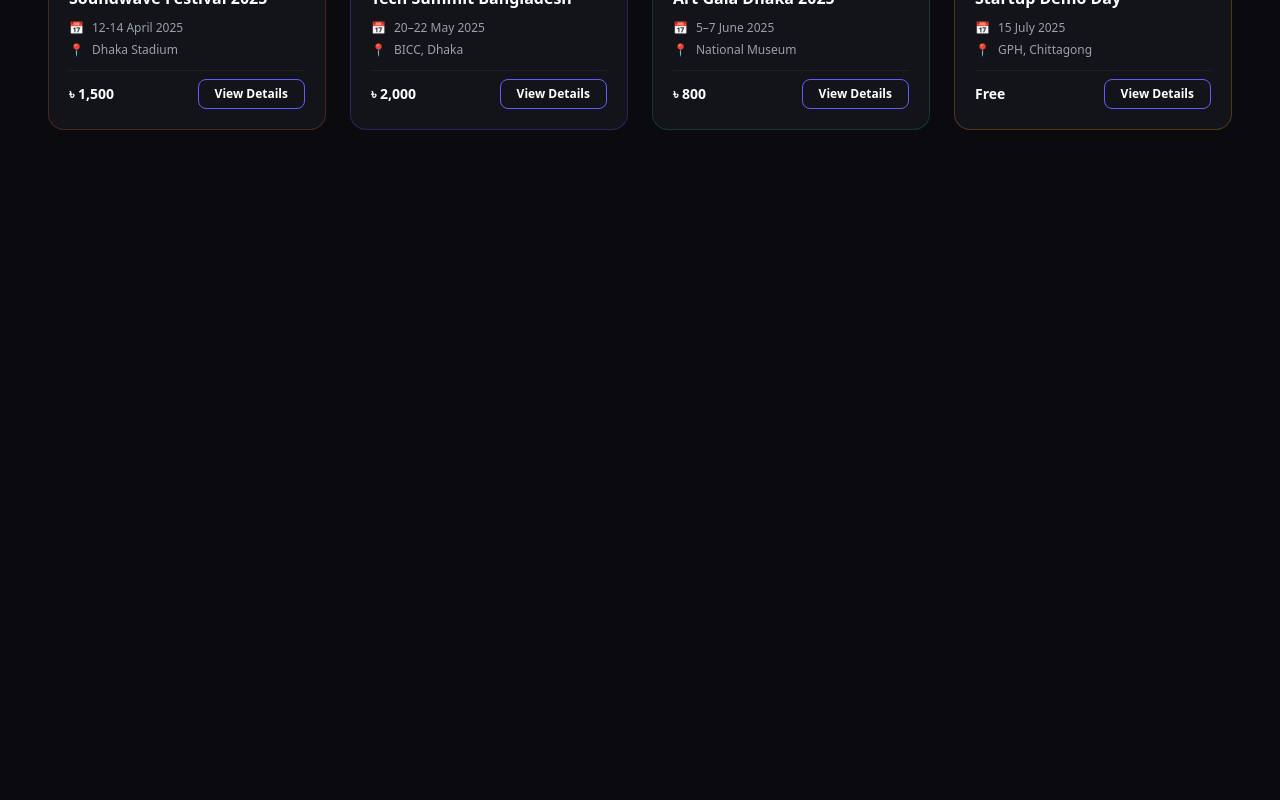
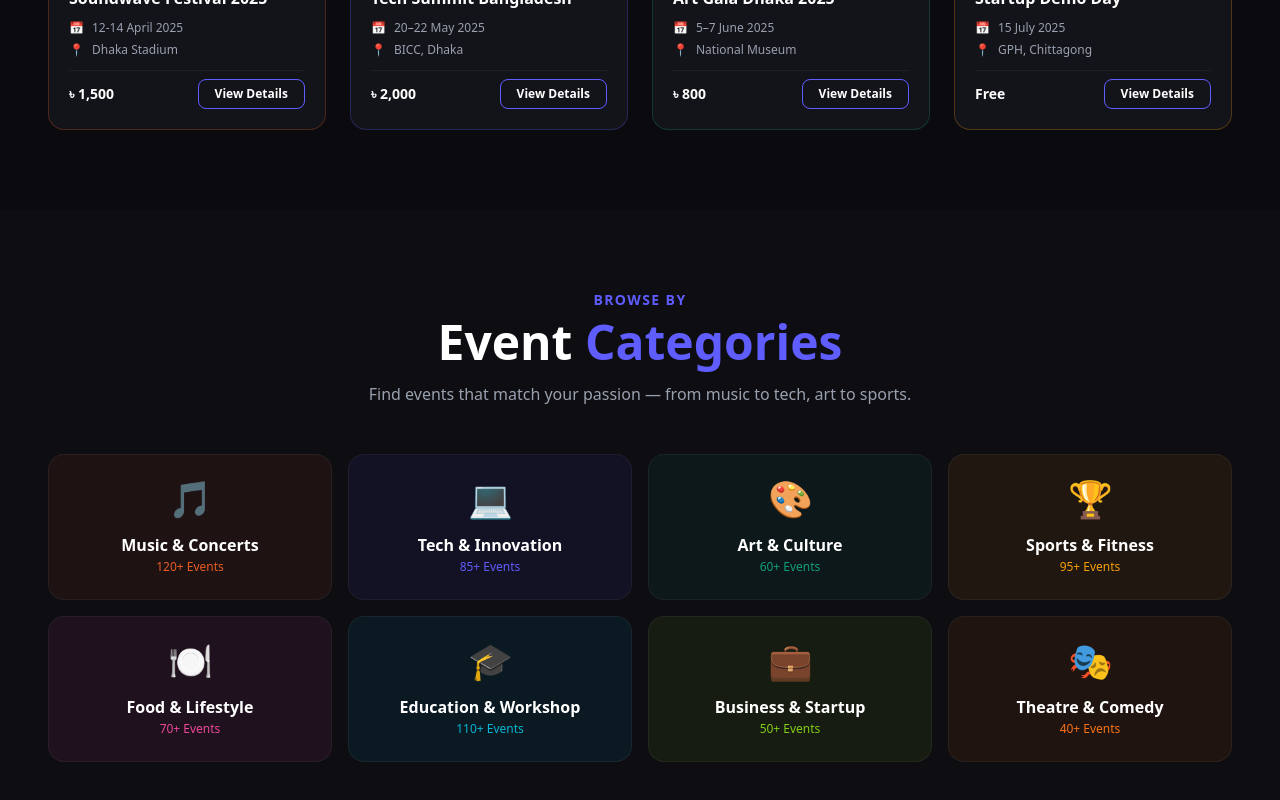
Before and after one commit to SADMAN-SADID-052/EventSphere, a Next.js app: page / in a window 1280 px wide. Shown: the part 1084-1884 px from the top of the page. Before the commit the page ends 1294 px from the top, so only its background shows below. Built offline with nearby package versions, Linux system fonts and the light colour scheme.

Commit message:
Add Categories component featuring event category cards with icons, accent colors, and interactive hover states

```diff
--- a/src/app/page.tsx
+++ b/src/app/page.tsx
@@ -1,3 +1,5 @@
+
+import Categories from "@/components/Categories";
 import FeaturedEvents from "@/components/FeaturedEvents";
 import HeroSection from "@/components/HeroSection";
 
@@ -6,6 +8,7 @@ export default function Home() {
     <main>
      <HeroSection></HeroSection>
      <FeaturedEvents></FeaturedEvents>
+     <Categories></Categories>
 
     </main>
   );
--- /dev/null
+++ b/src/components/Categories.tsx
@@ -0,0 +1,110 @@
+"use client";
+import Link from "next/link";
+
+const categories = [
+  {
+    icon: "🎵",
+    title: "Music & Concerts",
+    count: "120+ Events",
+    accent: "#E85D24",
+    bg: "#E85D2415",
+  },
+  {
+    icon: "💻",
+    title: "Tech & Innovation",
+    count: "85+ Events",
+    accent: "#605DFF",
+    bg: "#605DFF15",
+  },
+  {
+    icon: "🎨",
+    title: "Art & Culture",
+    count: "60+ Events",
+    accent: "#0F9F7B",
+    bg: "#0F9F7B15",
+  },
+  {
+    icon: "🏆",
+    title: "Sports & Fitness",
+    count: "95+ Events",
+    accent: "#F59E0B",
+    bg: "#F59E0B15",
+  },
+  {
+    icon: "🍽️",
+    title: "Food & Lifestyle",
+    count: "70+ Events",
+    accent: "#EC4899",
+    bg: "#EC489915",
+  },
+  {
+    icon: "🎓",
+    title: "Education & Workshop",
+    count: "110+ Events",
+    accent: "#06B6D4",
+    bg: "#06B6D415",
+  },
+  {
+    icon: "💼",
+    title: "Business & Startup",
+    count: "50+ Events",
+    accent: "#84CC16",
+    bg: "#84CC1615",
+  },
+  {
+    icon: "🎭",
+    title: "Theatre & Comedy",
+    count: "40+ Events",
+    accent: "#F97316",
+    bg: "#F9731615",
+  },
+];
+
+export default function Categories() {
+  return (
+    <section className="bg-[#0d0d12] py-20 px-6 sm:px-12">
+      <div className="max-w-[1290px] mx-auto">
+        {/* Header */}
+        <div className="text-center mb-12">
+          <p className="text-[#605DFF] font-semibold text-sm tracking-widest uppercase mb-2">
+            Browse By
+          </p>
+          <h2 className="text-4xl sm:text-5xl font-black text-white">
+            Event <span className="text-[#605DFF]">Categories</span>
+          </h2>
+          <p className="text-gray-400 mt-4 text-base max-w-xl mx-auto">
+            Find events that match your passion — from music to tech, art to sports.
+          </p>
+        </div>
+
+        {/* Grid */}
+        <div className="grid grid-cols-2 sm:grid-cols-3 lg:grid-cols-4 gap-4">
+          {categories.map((cat, i) => (
+            <Link
+              key={i}
+              href="/events"
+              className="group flex flex-col items-center text-center p-6 rounded-2xl border border-white/5 transition-all duration-300 hover:-translate-y-1"
+              style={{ background: cat.bg }}
+              onMouseEnter={(e) => {
+                (e.currentTarget as HTMLAnchorElement).style.borderColor = cat.accent;
+              }}
+              onMouseLeave={(e) => {
+                (e.currentTarget as HTMLAnchorElement).style.borderColor = "rgba(255,255,255,0.05)";
+              }}
+            >
+              <span className="text-4xl mb-4">{cat.icon}</span>
+              <h3
+                className="text-white font-bold text-sm sm:text-base leading-tight mb-1"
+              >
+                {cat.title}
+              </h3>
+              <p className="text-xs font-medium" style={{ color: cat.accent }}>
+                {cat.count}
+              </p>
+            </Link>
+          ))}
+        </div>
+      </div>
+    </section>
+  );
+}
```
